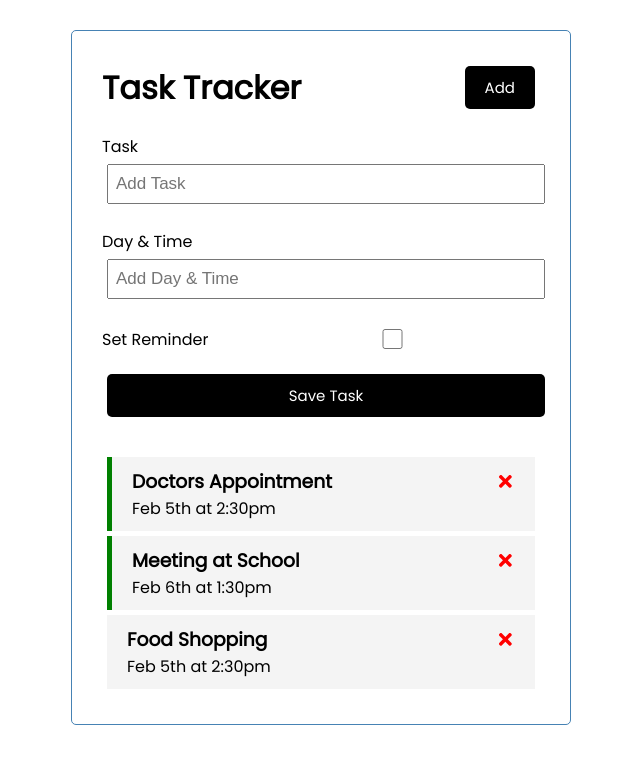
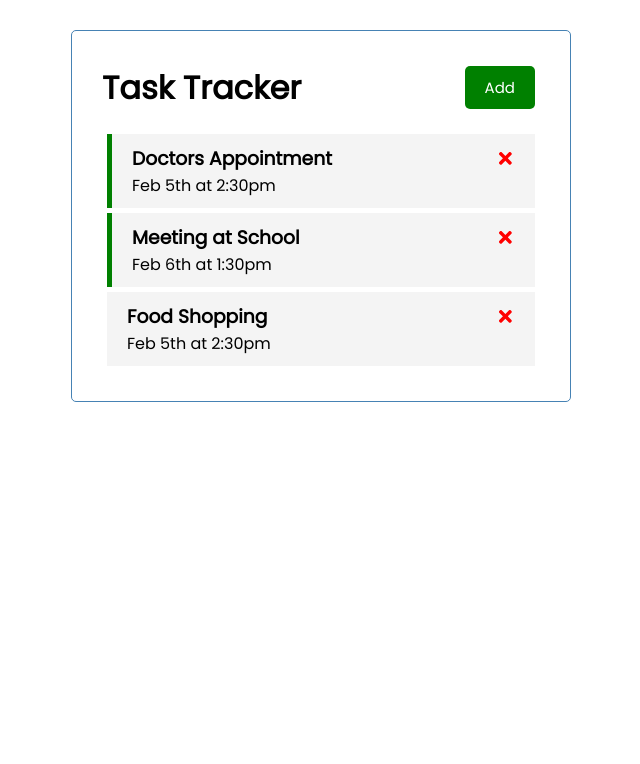
Before and after one commit to seguri/react-crash-course, a React (Create React App) app: page / in a window 1280 px wide. Shown: the top 764 px of the page, without its empty margins (319-959 px from the left). Built offline with nearby package versions, Linux system fonts and the light colour scheme.

Commit message:
Add logic to show/hide form

```diff
--- a/src/App.js
+++ b/src/App.js
@@ -4,6 +4,7 @@
 import AddTask from "./components/AddTask";
 
 function App() {
+  const [showAddTask, setShowAddTask] = useState(false);
   const [tasks, setTasks] = useState([
     {
       id: 1,
@@ -45,8 +46,11 @@
 
   return (
     <div className="container">
-      <Header />
-      <AddTask onAdd={addTask} />
+      <Header
+        onAdd={() => setShowAddTask(!showAddTask)}
+        showAdd={showAddTask}
+      />
+      {showAddTask && <AddTask onAdd={addTask} />}
       {tasks.length > 0 ? (
         <Tasks tasks={tasks} onDelete={deleteTask} onToggle={toggleReminder} />
       ) : (
--- a/src/components/Button.js
+++ b/src/components/Button.js
@@ -1,11 +1,21 @@
-import PropTypes from 'prop-types'
+import PropTypes from "prop-types";
 
-const Button = ({onClick}) => {
-  return <button onClick={onClick} className='btn'>Add</button>
-}
+const Button = ({ color, text, onClick }) => {
+  return (
+    <button
+      onClick={onClick}
+      style={{ backgroundColor: color }}
+      className="btn"
+    >
+      {text}
+    </button>
+  );
+};
 
 Button.propTypes = {
+  color: PropTypes.string,
+  text: PropTypes.string,
   onClick: PropTypes.func,
-}
+};
 
-export default Button
+export default Button;
--- a/src/components/Header.js
+++ b/src/components/Header.js
@@ -1,16 +1,16 @@
-import Button from './Button'
+import Button from "./Button";
 
-const Header = () => {
-  const onClick = () => {
-    console.log('click')
-  }
+const Header = ({ onAdd, showAdd }) => {
+  return (
+    <header className="header">
+      <h1>Task Tracker</h1>
+      <Button
+        color={showAdd ? "red" : "green"}
+        text={showAdd ? "Close" : "Add"}
+        onClick={onAdd}
+      />
+    </header>
+  );
+};
 
-  return (
-    <header className='header'>
-      <h1>Task Tracker</h1>
-      <Button onClick={onClick}/>
-    </header>
-  )
-}
-
-export default Header
+export default Header;
```
